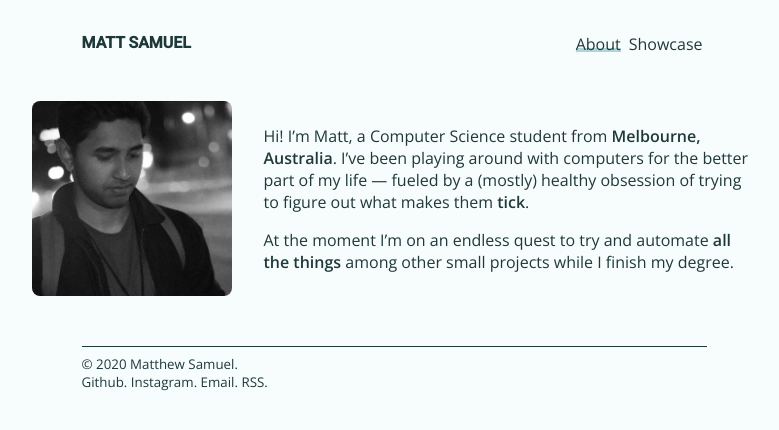
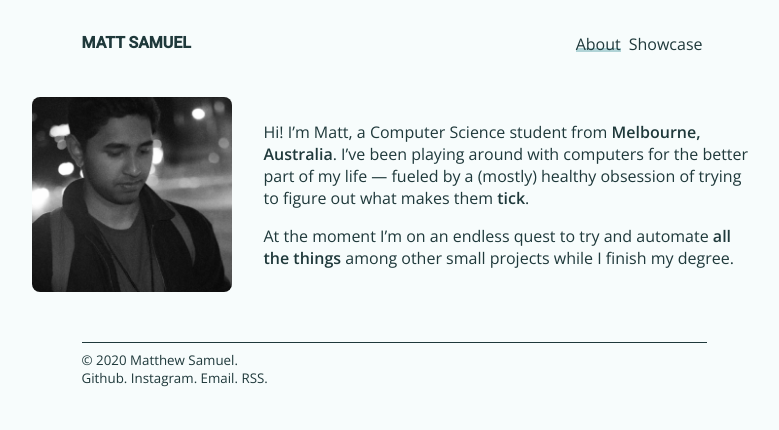
Before and after one commit to mjsamuel/mjsamuel.github.io, a Jekyll site: the page built from index.markdown, in a window 1280 px wide. Shown: the top 430 px of the page, without its empty margins (246-1025 px from the left). Built offline with Jekyll 4.4.1, drawn with Linux system fonts in a browser that asks for light colours.

Commit message:
Cleaned up css

```diff
--- a/_config.yml
+++ b/_config.yml
@@ -43,6 +43,8 @@ projects:
       creating firewall rules and monitoring activity.
     image_path: "../assets/images/projects/bonfire.png"
     url: "https://github.com/mjsamuel/bonfire"
+    badges:
+      - "https://img.shields.io/github/languages/top/mjsamuel/bonfire"
   - name: "HOMEBRIDGE MAGICHOME SYNC"
     description: >-
       A Homebridge plugin that syncs a display to a Magic Home device.
--- a/_layouts/about.html
+++ b/_layouts/about.html
@@ -2,7 +2,7 @@
 layout: default
 ---
 
-<div class='home'>
+<div class='about offset'>
   <img src='{{ site.about.image_path }}'>
   <div>
     {{ content }}
--- a/_layouts/default.html
+++ b/_layouts/default.html
@@ -2,14 +2,14 @@
 <html>
 {%- include head.html -%}
 <body>
-  <div class="container">
+  <div>
     {%- include header.html -%}
 
-  	<main class="page-content">
-  		{{ content }}
-  	</main>
+    <main>
+      {{ content }}
+    </main>
 
-  	{%- include footer.html -%}
+    {%- include footer.html -%}
   </div>
 </body>
 </html>
--- a/assets/css/main.css
+++ b/assets/css/main.css
@@ -22,25 +22,25 @@ body {
   font-family: 'Open Sans', sans-serif;
 }
 
-.container {
+body > :first-child {
   margin: 25px auto 0 auto;
   width: 625px;
 }
 
-/* Header */
+/* \\ Header */
 header {
-  margin-bottom: 68px;
+  margin-bottom: 64px;
 }
 
-header h1 a {
+header h1 {
   font-family: 'Roboto', cursive;
   font-size: 16px;
   font-weight: bold;
-  margin: 0px;
+  margin: 0;
   float: left;
 }
 
-/*  Navigation bar */
+/* \\ Navigation bar */
 nav ul {
   margin: 0;
   padding: 0;
@@ -49,51 +49,49 @@ nav ul {
 nav li {
   float: right;
   padding: 0 4px;
-}
-
-nav li a {
   font-size: 16px;
 }
 
-nav li a:hover, nav li.active a {
+nav li a:hover, nav .active a {
   border-bottom: 4px solid var(--blue);
   line-height: 8px;
   text-decoration: none;
 }
 
-/* Main content */
+/* \\ Main content */
 main {
   clear: both;
 }
 
-/* Home page */
-.home {
-  margin: 0 -50px 0px -50px;
+/* \\ About page */
+.about img {
+  width: 200px;
+  height: 195px;
+  margin-right: 32px;
+
+  object-fit: cover;
+  object-position: -90px 0;
+  flex-shrink: 0;
+}
+
+.offset {
+  margin: 0 -50px;
   display: flex;
   align-items: center;
 }
 
-.home img {
-  margin: 0 32px 0 0;
-  width: 200px;
-  height: 195px;
-
-  object-fit: cover;
-  object-position: -100px 0px;
-}
-
-/* Project list */
+/* \\ Project list */
 .project {
-  margin: 26px -50px;
-  display: flex;
-  align-items: center;
+  margin-bottom: 26px;
 }
 
 .project .banner {
   width: 250px;
   height: 160px;
+  margin-right: 18px;
+
   object-fit: cover;
-  margin-right: 18px;
+  flex-shrink: 0;
 }
 
 .project:nth-child(2n+2) {
@@ -124,7 +122,7 @@ main {
   display: block;
 }
 
-/* Posts list*/
+/* \\ Posts list*/
 article {
   border-bottom: 1px solid var(--grey);
 }
@@ -140,41 +138,31 @@ article h1 a:hover {
 .date, time {
   font-size: 14px;
   font-style: italic;
-  margin: 0px;
+  margin: 0;
 }
 
-article p {
-  font-size: 15px;
-}
-
-/* Posts */
+/* \\ Posts */
 .post-content a {
   color: var(--dark-blue);
 }
 
-/* Inline code blocks */
+/* \\ Inline code blocks */
 code.highlighter-rouge {
   background-color: var(--light-grey);
   padding: 2px 4px;
   border-radius: 4px;
 }
 
-/* Code blocks */
+/* \\ Code blocks */
 div.highlighter-rouge {
   background-color: var(--grey);
   color: var(--background);
-  margin: 0px;
+  margin: 0;
   padding: 10px 24px;
   border-radius: 8px;
 }
 
-/* Other */
-h1, h2, h3, .post-meta {
-  margin: 0px;
-  padding: 0px;
-  border: 0px;
-}
-
+/* \\ Other */
 a {
   color: var(--grey);
   display: inline-block;
@@ -185,12 +173,21 @@ a:hover {
   text-decoration: underline;
 }
 
-div, small, article, h1, h2, h3, .date,
-nav li {
+h1, h2, h3, .post-meta {
+  margin: 0;
+  padding: 0;
+  border: 0;
+}
+
+div, small, article, h1, h2, h3, .date, nav li {
   display: block;
 }
 
-/* Footer */
+img {
+  border-radius: 8px;
+}
+
+/* \\ Footer */
 footer {
   border-top: 1px solid var(--grey);
   padding-top: 8px;
@@ -201,35 +198,29 @@ footer small {
   margin: 0 auto;
 }
 
-img {
-  border-radius: 8px;
-}
-
-/* Mobile */
+/* \\ Mobile */
 @media screen and (max-width: 750px) {
-  .container {
+  body > :first-child {
     width: 95%;
   }
 
-  .home {
-    margin: 18px 0;
+  .about {
     flex-wrap: wrap;
   }
 
-  .icon {
-    width: 100%;
-  }
-
-  .home img {
-    margin: 0 0 12px 0;
+  .about img {
     width: 100%;
     height: auto;
     max-height: 225px;
+    margin-bottom: 12px;
     object-position: 50% 0;
   }
 
+  .offset {
+    margin: 18px 0;
+  }
+
   .project {
-    margin: 18px 0px;
     display: flex;
   }
 
--- a/projects/index.html
+++ b/projects.html
@@ -9,7 +9,7 @@ title: Projects
     <img class='banner' src='{{ project.image_path }}'>
   {% endcapture %}
 
-  <div class='project'>
+  <div class='project offset'>
     {% if i != 0 %} {{ img }} {% endif %}
     <div class='project-details'>
       <h2><a href='{{ project.url }}'>{{ project.name }}</a></h2>
```
